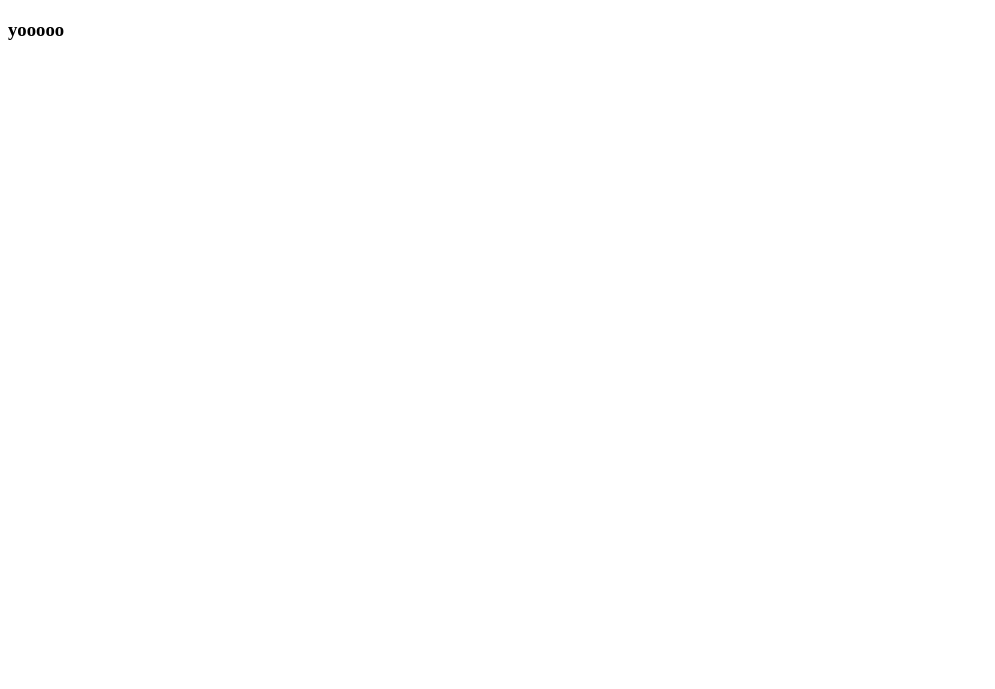
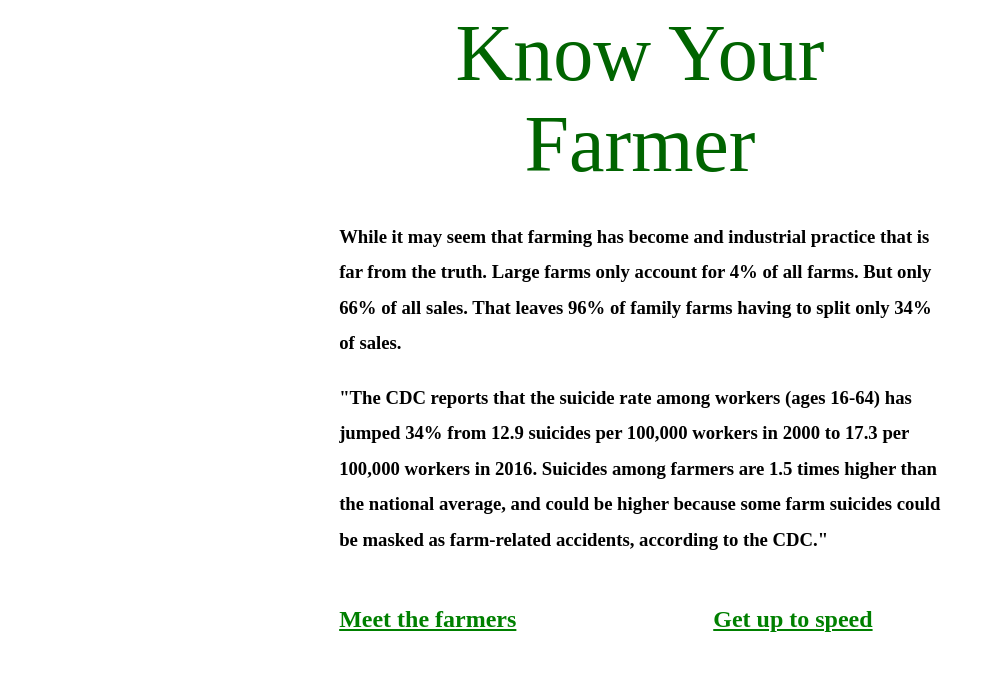
Before and after one commit to mattwemoran/yourfarmers, a plain HTML site: page index.html in a window 1280 px wide. Shown: the whole page, without its empty margins (0-995 px from the left). Drawn offline with Linux system fonts and the light colour scheme.

Commit message:
Add files via upload

```diff
--- a/index.html
+++ b/index.html
@@ -2,8 +2,19 @@
 <html>
 <head>
 	<title>matt</title>
+    <link rel="stylesheet" type="text/css" href="style.css">
 </head>
 <body>
-<h3>yooooo</h3>
+ <div class="wrapper">
+  <div class="one">Know Your Farmer</div>
+  <div class="two">
+<h3>While it may seem that farming has become and industrial practice that is far from the truth. Large farms only account for 4% of all farms. But only 66% of all sales. That leaves 96% of family farms having  to split only 34% of sales. </h3>
+<h3>"The CDC reports that the suicide rate among workers (ages 16-64) has jumped 34% from 12.9 suicides per 100,000 workers in 2000 to 17.3 per 100,000 workers in 2016. Suicides among farmers are 1.5 times higher than the national average, and could be higher because some farm suicides could be masked as farm-related accidents, according to the CDC." </h3>
+
+     </div>
+     <div class="three"><a href="speed.html"><h2>Get up to speed</h2></a></div>
+     <div class="four"> <a href="meetfarm.html"><h2>Meet the farmers</h2></a> </div>
+
+ </div>
 </body>
 </html>
--- /dev/null
+++ b/style.css
@@ -0,0 +1,80 @@
+
+  * {box-sizing: border-box;}
+.wrapper {
+  max-width: 96%;
+  margin: 0 auto;
+}
+.wrapper > div {
+  bo rder: 2px solid hsla(35,100%,50%,1);
+  bo rder-radius: 5px;
+}
+.wrapper {
+  display: grid;
+  grid-template-columns: repeat(12, 4fr);
+  grid-gap: 10px;
+  grid-auto-rows: minmax(100px, auto);
+}
+a {
+  color:green;
+}
+.one {
+font-size: 80px;
+grid-column: 4 / 10;
+grid-row: 1;
+ color: darkgreen
+}
+.one{
+    text-align: center
+}
+.two {
+
+  grid-column: 4 / 10;
+  grid-row: 2;
+    line-height: 1.9;
+}
+
+
+.three {
+  grid-column: 7/10;
+  grid-row: 3;
+}
+.three{
+    text-align: center
+}
+.four {
+  grid-column: 4/7;
+  grid-row: 3;
+}
+.five {
+  grid-column: 2;
+  grid-row: 4;
+}
+.six {
+  grid-column: 3;
+  grid-row: 4;
+}
+@media (max-width: 568px) {
+	.wrapper {display: block;}
+}
+--------------------------------------------------------
+.onea {
+font-size: 80px;
+grid-column: 4 / 10;
+grid-row: 1;
+ color: darkgreen
+}
+.onea{
+    text-align: center
+}
+.twoa {
+
+  grid-column: 4 / 10;
+  grid-row: 2;
+    line-height: 1.9;
+}
+
+
+.threea {
+  grid-column: 7/10;
+  grid-row: 3;
+}
```
Also changed, not shown: meetfarm.html (added, +19 -0 lines), speed.html (added, +19 -0 lines), farm1.png (added), farm2.png (added), farm3.png (added).
